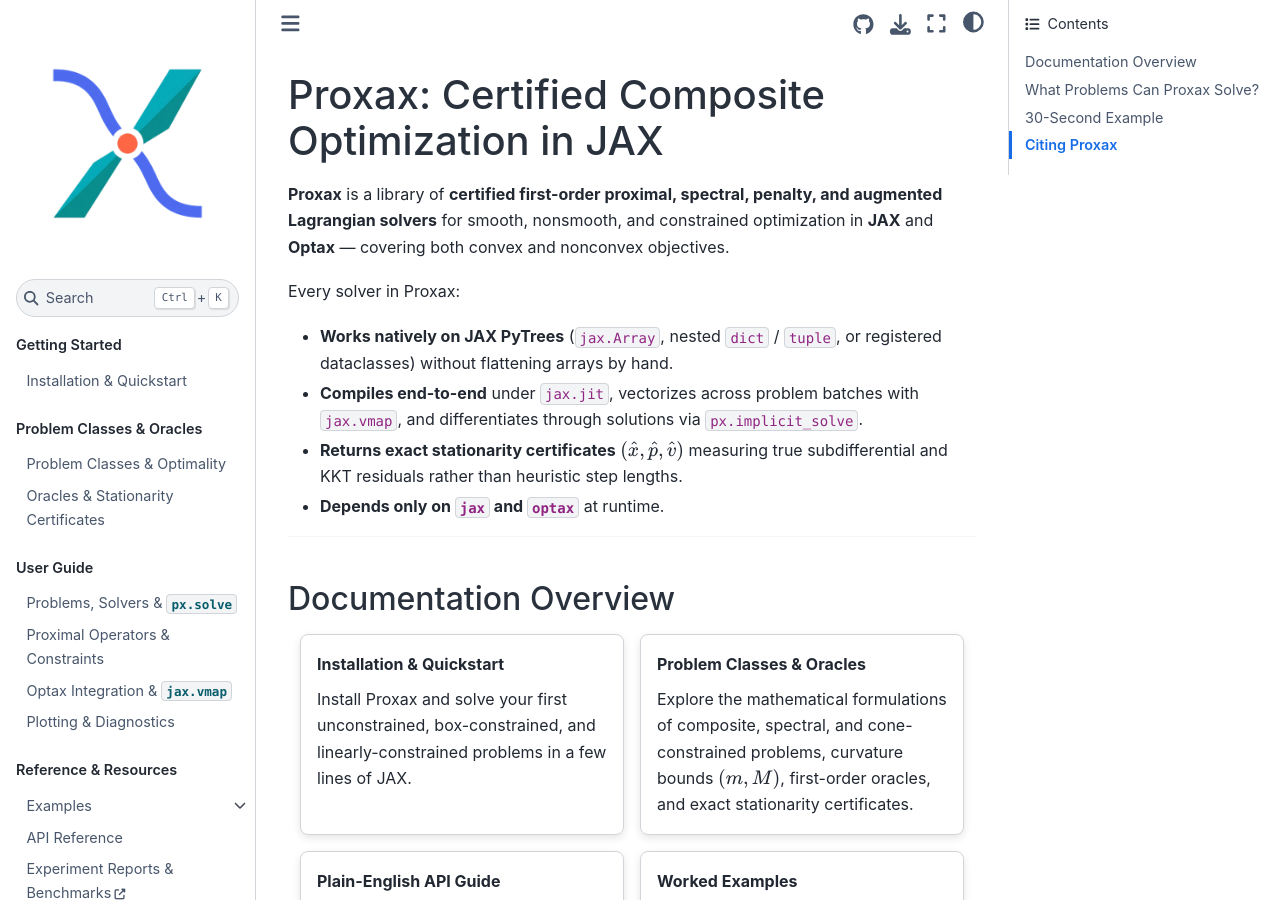
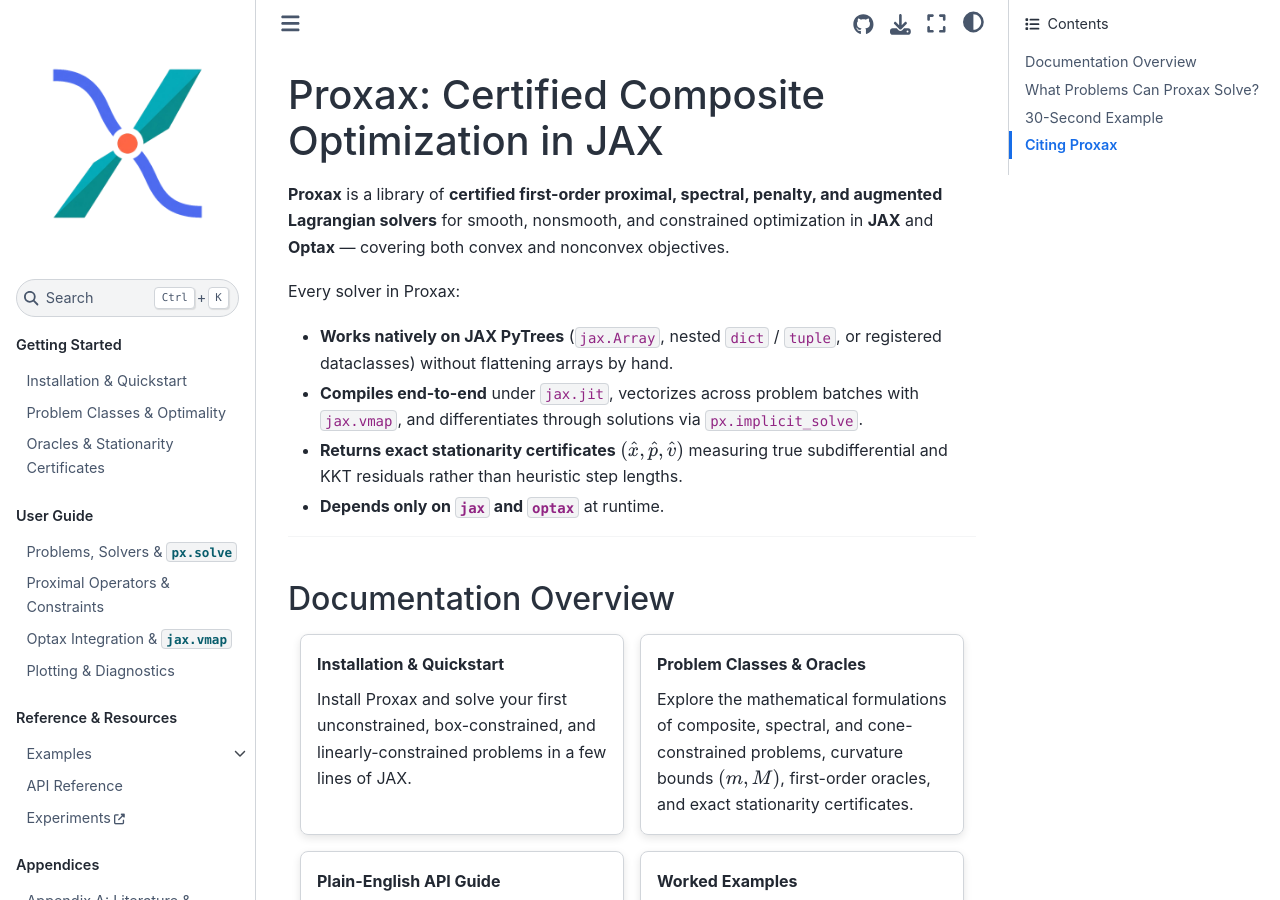
Before and after one commit to wwkong/proxax, a Sphinx documentation site: the page built from docs/index.md, in a window 1280 px wide and 900 px high. Built offline with Sphinx 7.4.7 and the Sphinx Book theme 1.1.4, drawn with Linux system fonts in a browser that asks for light colours; some of the changed text lies outside the part shown.

Commit message:
Docs: shorten sidebar labels and merge foundations into Getting Started

````diff
--- a/docs/index.md
+++ b/docs/index.md
@@ -185,13 +185,6 @@ If Proxax was helpful for a publication, please cite this repository:
 :caption: Getting Started
 
 quickstart
-```
-
-```{toctree}
-:maxdepth: 2
-:hidden:
-:caption: Problem Classes & Oracles
-
 foundations/problem_classes
 foundations/oracles
 ```
@@ -214,7 +207,7 @@ guide/plotting
 
 examples/index
 api
-Experiment Reports & Benchmarks <https://proxax.readthedocs.io/projects/experiments/en/latest/>
+Experiments <https://proxax.readthedocs.io/projects/experiments/en/latest/>
 ```
 
 ```{toctree}
````
Also changed, not shown: other parts of docs/index.md (+1 -1 lines).
